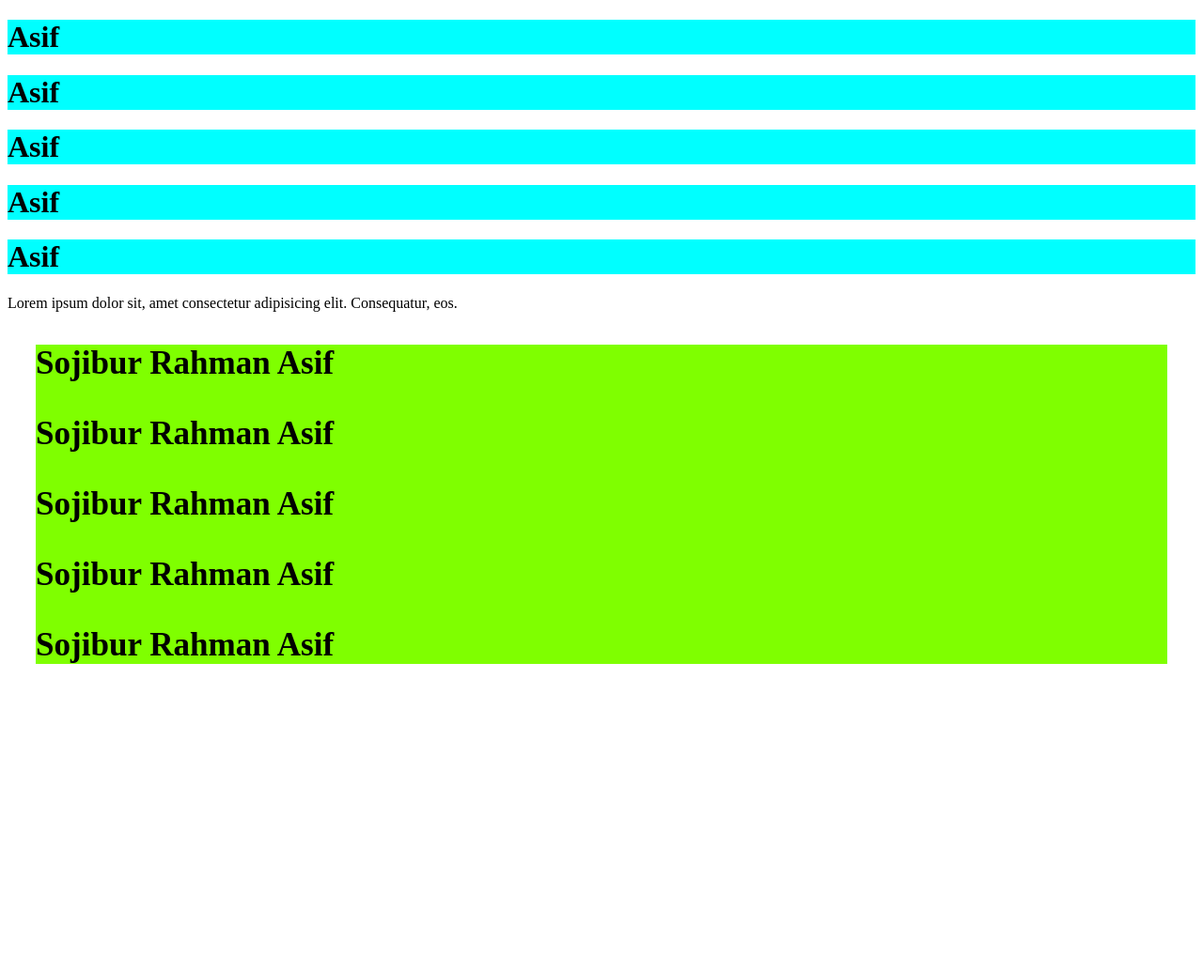
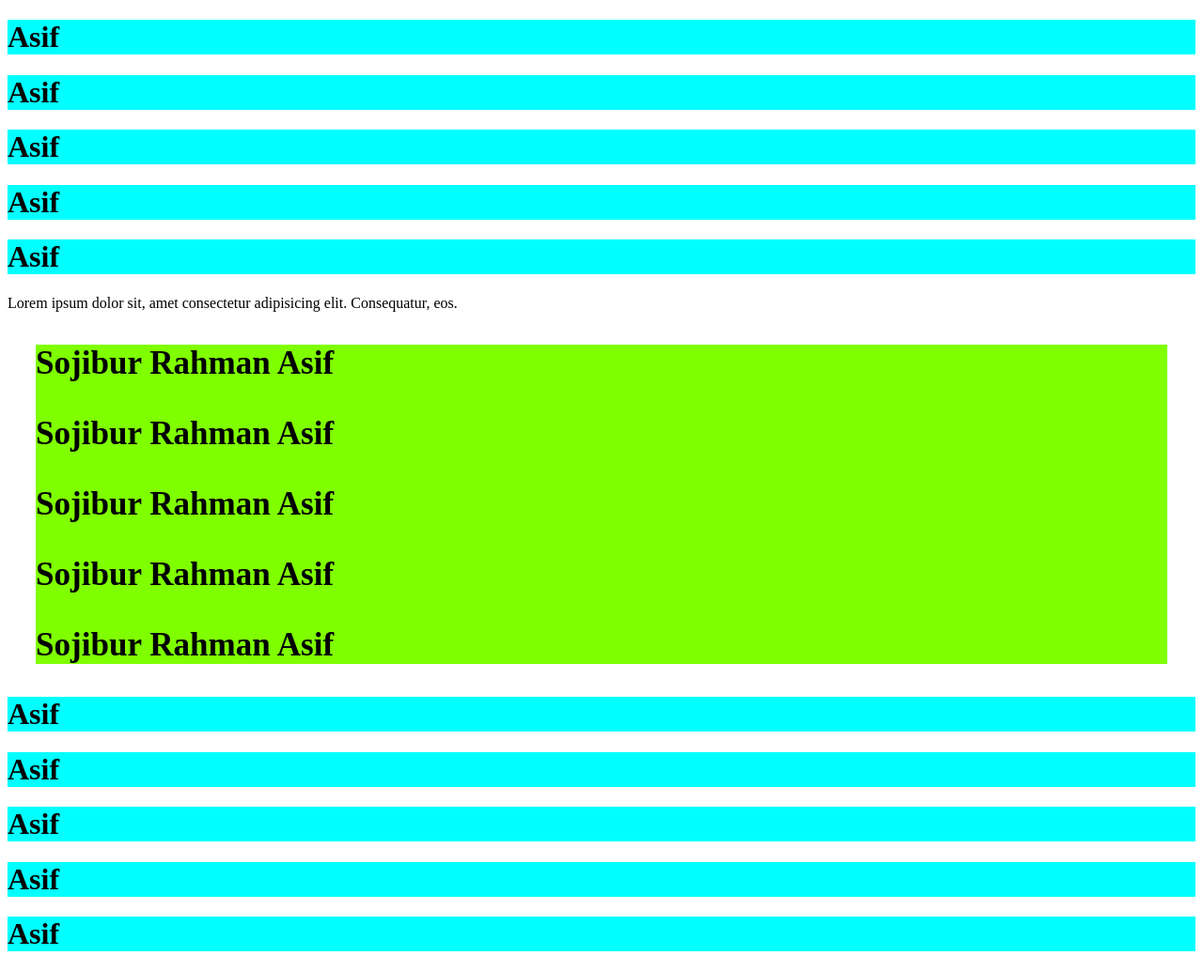
Before and after one commit to Asif8881/My-2nd-Web, a plain HTML site: page index.html in a window 1280 px wide. Shown: the whole page at 94% size. Before the commit the page ends 800 px from the top, so only its background shows below. Drawn offline with Linux system fonts and the light colour scheme.

Commit message:
addaded to name

```diff
--- a/index.html
+++ b/index.html
@@ -27,4 +27,12 @@
         <h3>Sojibur Rahman Asif</h3>
     </div>
 
+    <div>
+        <h1>Asif</h1>
+        <h1>Asif</h1>
+        <h1>Asif</h1>
+        <h1>Asif</h1>
+        <h1>Asif</h1>
+    </div>
+
 </html>
```
